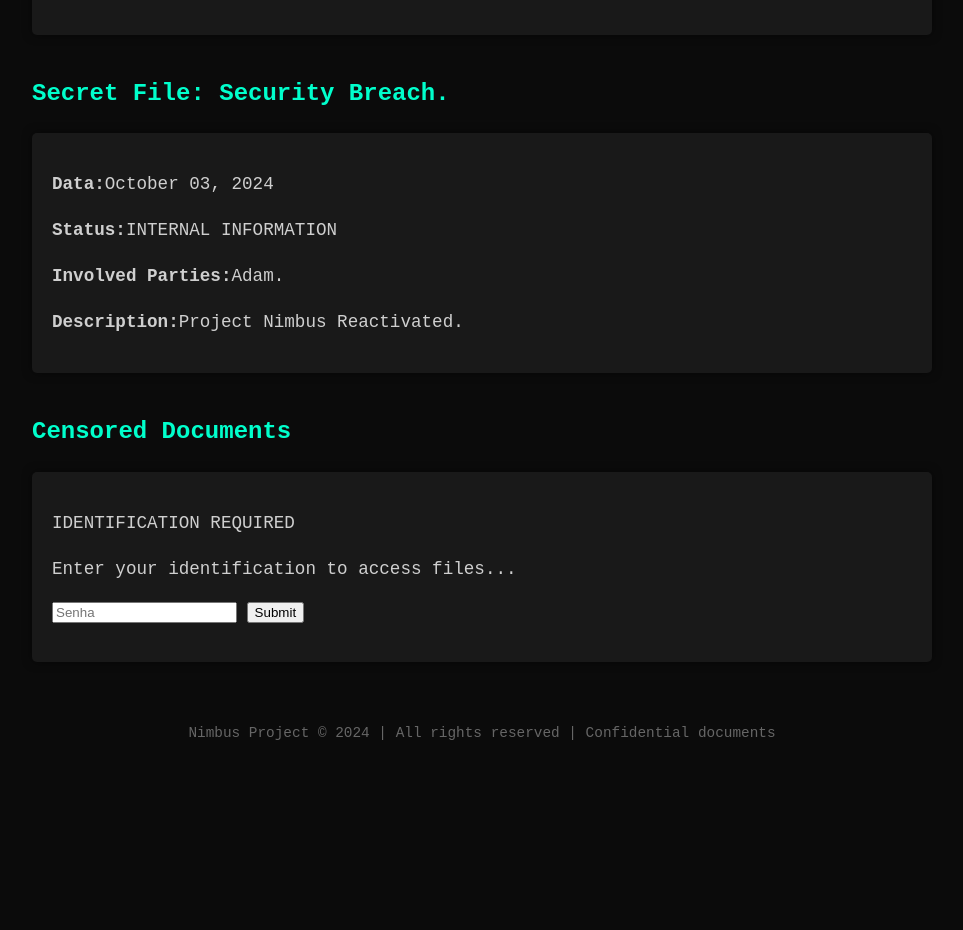
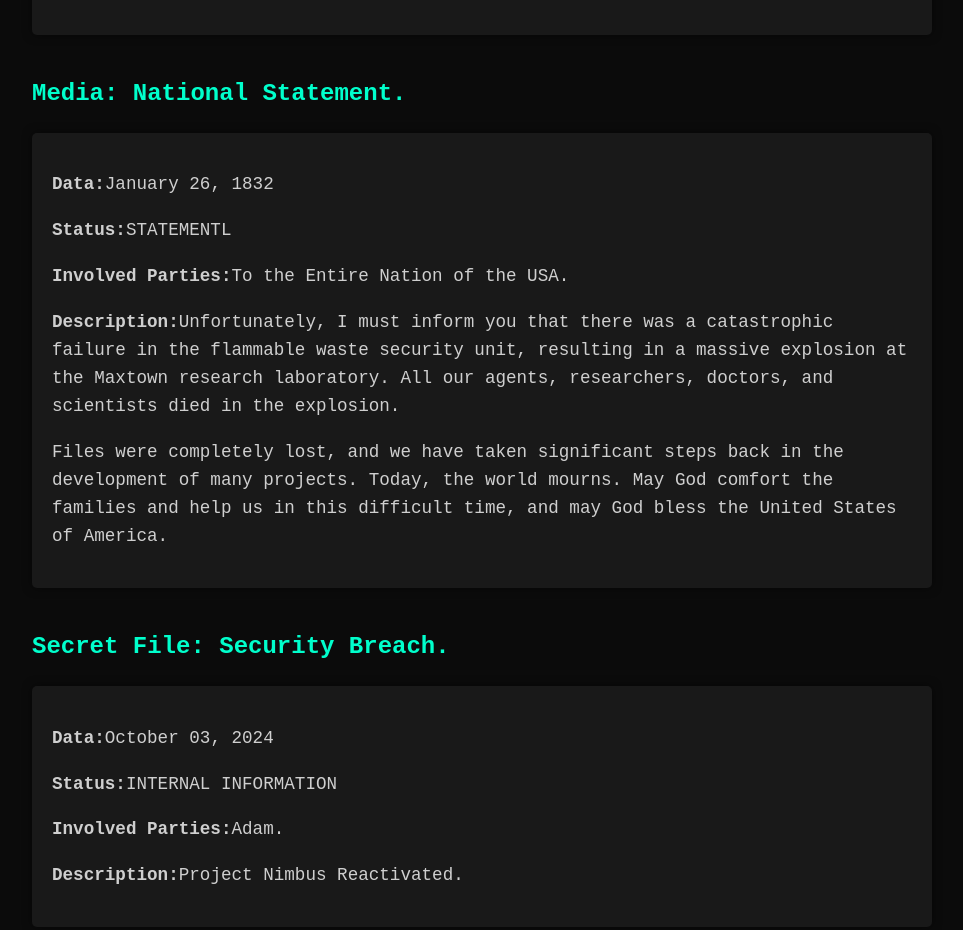
Before and after one commit to Verisssimo/1811a, a plain HTML site: page index.html in a window 1280 px wide. Shown: the part 3707-4637 px from the top of the page, without its empty margins (158-1121 px from the left). Before the commit the page ends 4492 px from the top, so only its background shows below. Drawn offline with Linux system fonts and the light colour scheme.

Commit message:
Update index.html

```diff
--- a/index.html
+++ b/index.html
@@ -153,6 +153,18 @@
             </div>
         </div>
 
+            <div class="container">
+        <div class="section">
+            <h2>Media: National Statement.</h2>
+            <div class="document">
+                <p><strong>Data:</strong>January 26, 1832</p>
+                <p><strong>Status:</strong>STATEMENTL</p>
+                <p><strong>Involved Parties:</strong>To the Entire Nation of the USA.</p>
+                <p><strong>Description:</strong>Unfortunately, I must inform you that there was a catastrophic failure in the flammable waste security unit, resulting in a massive explosion at the Maxtown research laboratory. All our agents, researchers, doctors, and scientists died in the explosion.</p>
+                <p>Files were completely lost, and we have taken significant steps back in the development of many projects. Today, the world mourns. May God comfort the families and help us in this difficult time, and may God bless the United States of America.</p>
+            </div>
+        </div>
+
     <div class="container">
         <div class="section">
             <h2><color:red>Secret File: Security Breach.</color:red></h2>
```
